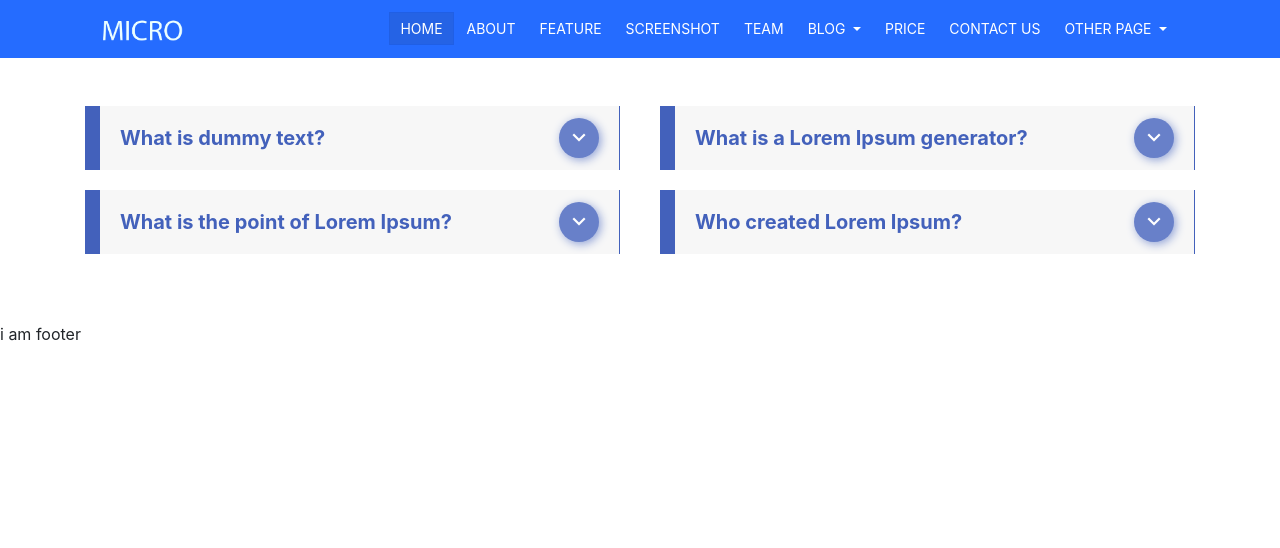
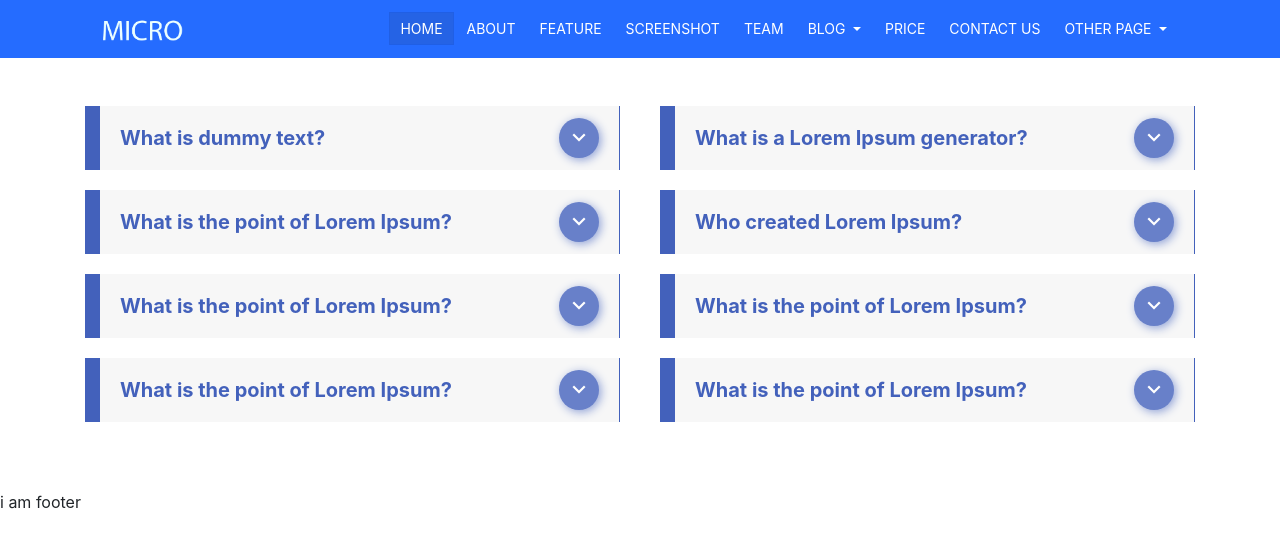
Before and after one commit to ashiqulemu/simple-theme, a Vue app: page /faq in a window 1280 px wide. Shown: the top 548 px of the page. Built offline with nearby package versions, Linux system fonts and the light colour scheme.

Commit message:
faq page

```diff
--- a/src/assets/sass/juhurul.scss
+++ b/src/assets/sass/juhurul.scss
@@ -2,12 +2,28 @@
 
 
 .accordion{
+  display: flex;
+  flex-wrap: wrap;
+  @media (max-width: 768px) {
+    flex-direction: column;
+  }
+
 
   .accordion-left{
     flex: 1;
+    padding-right: 20px;
+
+    @media (max-width: 768px) {
+      padding-right: 0;
+    }
   }
   .accordion-right{
     flex: 1;
+    padding-left: 20px ;
+
+    @media (max-width: 768px) {
+      padding-left: 0;
+    }
   }
 
   .card{
@@ -33,49 +49,32 @@
         }
 
         .down-icon{
+          height: 40px;
+          width: 40px;
           text-align: center;
           font-size: 26px;
           border: none;
-          color: lighten($secondary,20%);
+          border-radius: 50%;
+          color: lighten($text-color, 100%);
+          box-shadow: 2px 2px 10px 0px lighten($secondary,40%);
+          background: lighten($secondary,30%);
+
+          @media (max-width: 768px) {
+            background: none !important;
+            box-shadow: none;
+            color: lighten($secondary,30%);
+
+          }
 
         }
       }
     }
+  }
 
+  .card-header[aria-expanded='true']{
+    .down-icon{
+      transform: rotate(180deg);
+    }
   }
 
 }
-.card-header[aria-expanded='true']{
-  .down-icon{
-    transform: rotate(180deg);
-  }
-}
-
-@media(min-width: 769px) {
-  .accordion{
-
-    display: flex;
-
-    .accordion-left{
-      padding-right: 20px;
-    }
-    .accordion-right{
-      padding-left: 20px ;
-    }
-  }
-}
-
-@media(min-width: 426px) {
-  .down-icon{
-    height: 40px;
-    width: 40px;
-    text-align: center;
-    font-size: 26px;
-    border: none;
-    border-radius: 100%;
-    color: lighten($text-color, 100%) !important;
-    box-shadow: 2px 2px 10px 0px lighten($secondary,40%);
-    background: lighten($secondary,30%);
-  }
-
-}
--- a/src/views/pages/faq.vue
+++ b/src/views/pages/faq.vue
@@ -39,17 +39,50 @@
                             </div>
                         </div>
                     </div>
+
+                    <div class="card">
+                        <div class="card-content">
+                            <div class="card-header d-flex" data-toggle="collapse" data-target="#collapse3">
+                                <p class="lead">What is the point of Lorem Ipsum?</p>
+                                <i class="mdi mdi-chevron-down down-icon"></i>
+                            </div>
+
+                            <div id="collapse3" class="collapse">
+                                <div class="card-body">
+                                    <p class="lead">What exactly is the purpose of Lorem Ipsum? Within the printing,
+                                        publishing, and graphic design industries, Lorem Ipsum is placeholder text used to
+                                        visualize the graphic layout of a document where actual text will eventually be.</p>
+                                </div>
+                            </div>
+                        </div>
+                    </div>
+                    <div class="card">
+                        <div class="card-content">
+                            <div class="card-header d-flex" data-toggle="collapse" data-target="#collapse4">
+                                <p class="lead">What is the point of Lorem Ipsum?</p>
+                                <i class="mdi mdi-chevron-down down-icon"></i>
+                            </div>
+
+                            <div id="collapse4" class="collapse">
+                                <div class="card-body">
+                                    <p class="lead">What exactly is the purpose of Lorem Ipsum? Within the printing,
+                                        publishing, and graphic design industries, Lorem Ipsum is placeholder text used to
+                                        visualize the graphic layout of a document where actual text will eventually be.</p>
+                                </div>
+                            </div>
+                        </div>
+                    </div>
                 </div>
 
                 <div class="accordion-right">
                     <div class="card">
                         <div class="card-content">
-                            <div class="card-header d-flex" data-toggle="collapse" data-target="#collapse3">
+                            <div class="card-header d-flex" data-toggle="collapse" data-target="#collapse5">
                                 <p class="lead">What is a Lorem Ipsum generator?</p>
                                <i class="mdi mdi-chevron-down down-icon"></i>
                             </div>
 
-                            <div id="collapse3" class="collapse">
+                            <div id="collapse5" class="collapse">
                                 <div class="card-body">
                                     <p class="lead">Derived from Latin dolorem ipsum, Lorem Ipsum is filler
                                         text used by publishers and graphic designers used to demonstrate graphic elements.
@@ -61,12 +94,12 @@
 
                     <div class="card">
                         <div class="card-content">
-                            <div class="card-header d-flex" data-toggle="collapse" data-target="#collapse4">
+                            <div class="card-header d-flex" data-toggle="collapse" data-target="#collapse6">
                                 <p class="lead">Who created Lorem Ipsum?</p>
                                 <i class="mdi mdi-chevron-down down-icon"></i>
                             </div>
 
-                            <div id="collapse4" class="collapse">
+                            <div id="collapse6" class="collapse">
                                 <div class="card-body">
                                     <p class="lead">The standard usage, created by an anonymous printer in the 16th century,
                                         goes like this: Lorem ipsum dolor sit amet, consectetur adipiscing elit, sed do
@@ -75,6 +108,41 @@
                             </div>
                         </div>
                     </div>
+
+                    <div class="card">
+                        <div class="card-content">
+                            <div class="card-header d-flex" data-toggle="collapse" data-target="#collapse7">
+                                <p class="lead">What is the point of Lorem Ipsum?</p>
+                                <i class="mdi mdi-chevron-down down-icon"></i>
+                            </div>
+
+                            <div id="collapse7" class="collapse">
+                                <div class="card-body">
+                                    <p class="lead">What exactly is the purpose of Lorem Ipsum? Within the printing,
+                                        publishing, and graphic design industries, Lorem Ipsum is placeholder text used to
+                                        visualize the graphic layout of a document where actual text will eventually be.</p>
+                                </div>
+                            </div>
+                        </div>
+                    </div>
+
+                    <div class="card">
+                        <div class="card-content">
+                            <div class="card-header d-flex" data-toggle="collapse" data-target="#collapse8">
+                                <p class="lead">What is the point of Lorem Ipsum?</p>
+                                <i class="mdi mdi-chevron-down down-icon"></i>
+                            </div>
+
+                            <div id="collapse8" class="collapse">
+                                <div class="card-body">
+                                    <p class="lead">What exactly is the purpose of Lorem Ipsum? Within the printing,
+                                        publishing, and graphic design industries, Lorem Ipsum is placeholder text used to
+                                        visualize the graphic layout of a document where actual text will eventually be.</p>
+                                </div>
+                            </div>
+                        </div>
+                    </div>
+
                 </div>
 
             </div>
```
